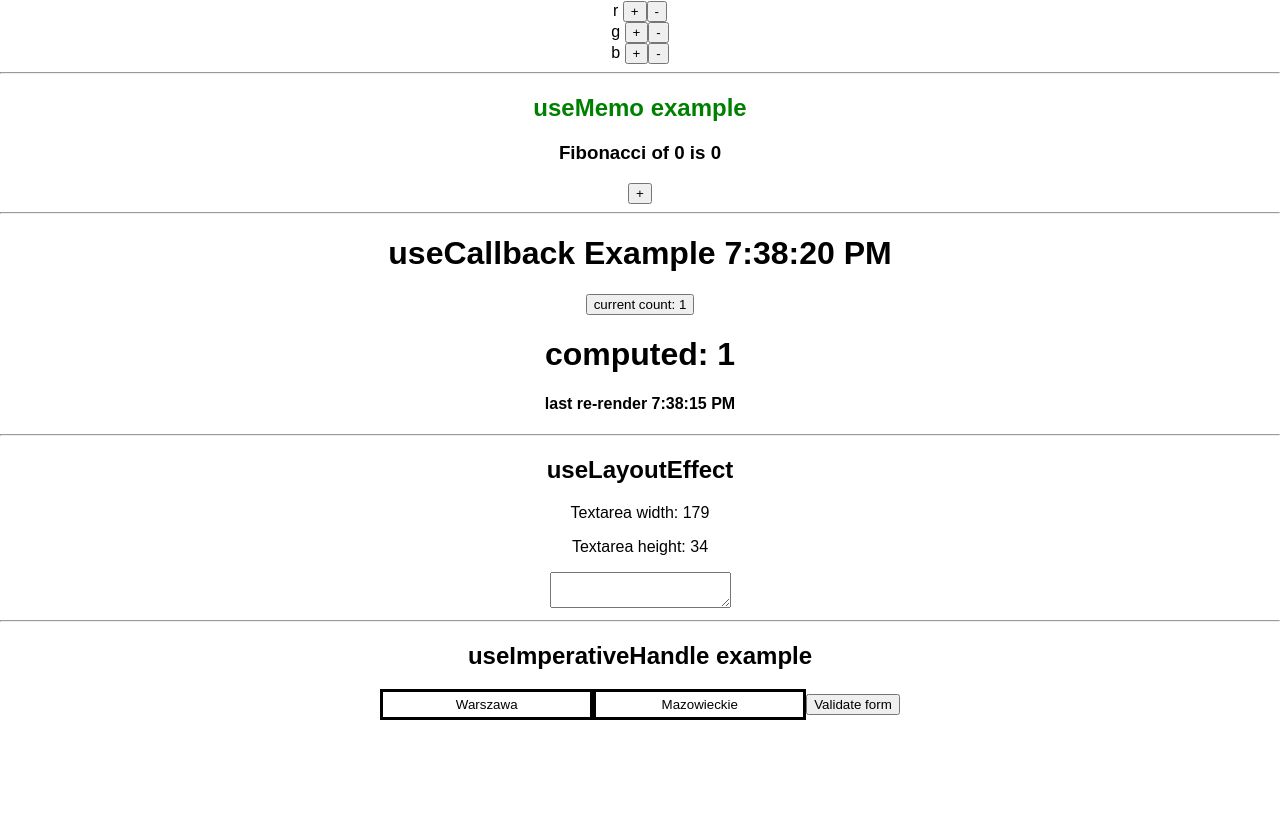
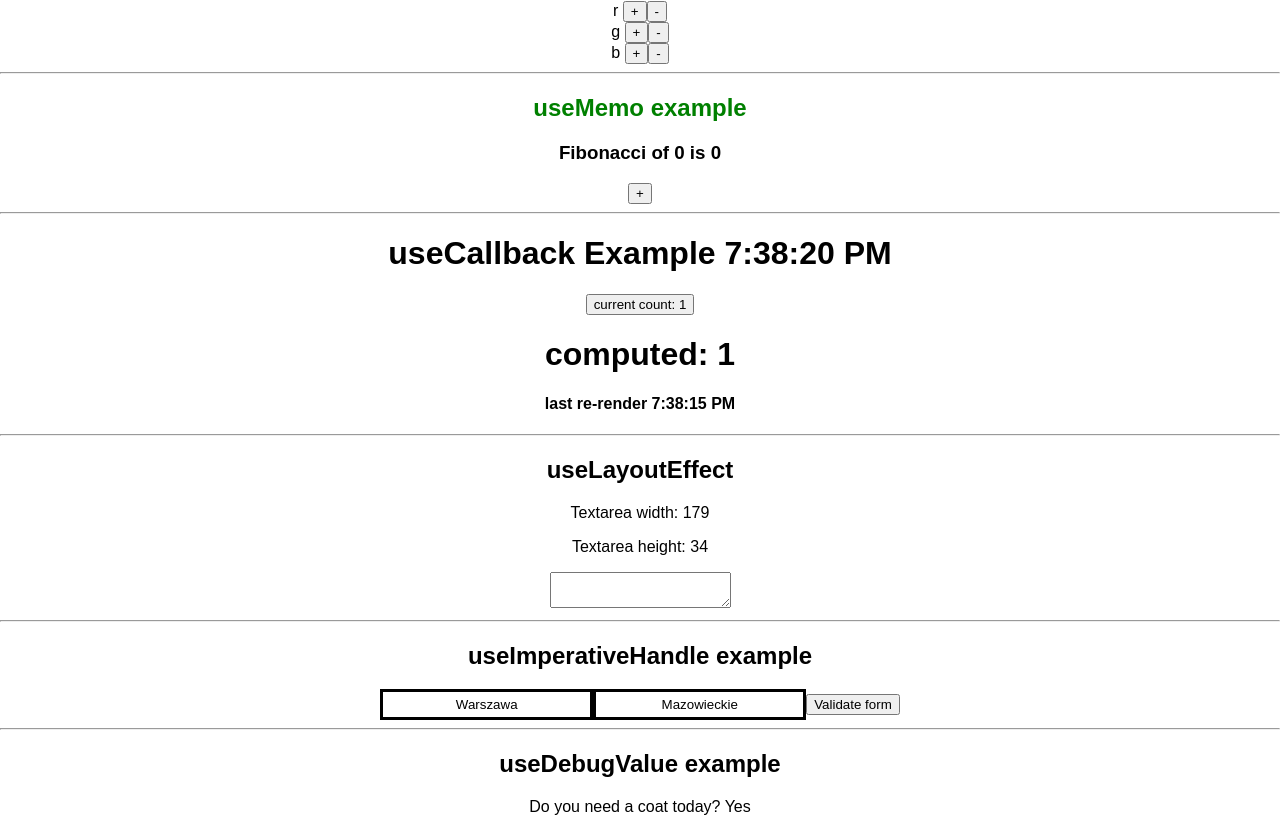
Before and after one commit to marcinkos1910/use_react, a React (Create React App) app: page / in a window 1280 px wide. Shown: the part 629-1461 px from the top of the page. Before the commit the page ends 1349 px from the top, so only its background shows below. Built offline with nearby package versions, Linux system fonts and the light colour scheme.

Commit message:
useDebugValue hook

```diff
--- a/src/App.js
+++ b/src/App.js
@@ -1,6 +1,7 @@
 import './App.css';
 import CallbackComponent from './components/Callback';
 import ContextComponent from './components/Context';
+import DebugValueComponent from './components/DebugValue';
 import EffectComponent from './components/Effect';
 import ImperativeHandleComponent from './components/ImperativeHandle';
 import LayoutEffectComponent from './components/LayoutEffect';
@@ -29,6 +30,8 @@
       <LayoutEffectComponent/>
       <hr/>
       <ImperativeHandleComponent/>
+      <hr/>
+      <DebugValueComponent/>
     </div>
   );
 }
--- /dev/null
+++ b/src/components/DebugValue.jsx
@@ -0,0 +1,27 @@
+import { useDebugValue, useEffect, useState } from "react";
+
+function useIsRaining() {
+    const [isRaining, setIsRaining] = useState(false);
+    useEffect(() => {
+        setIsRaining(Math.random() > 0.5);
+    }, []);
+
+    useDebugValue(isRaining ? "Is raining" : "Is not raining", (value) => {
+        return `It ${value.toLocaleLowerCase()} ${isRaining ? "🌧️" : "☀️"}`;
+    })
+
+    return isRaining;
+}
+
+
+function DebugValueComponent() {
+    const isRaining = useIsRaining();
+    return (
+        <div>
+            <h2>useDebugValue example</h2>
+            <p>Do you need a coat today? {isRaining ? "Yes" : "No"}</p>
+        </div>
+    )
+}
+
+export default DebugValueComponent;
```
